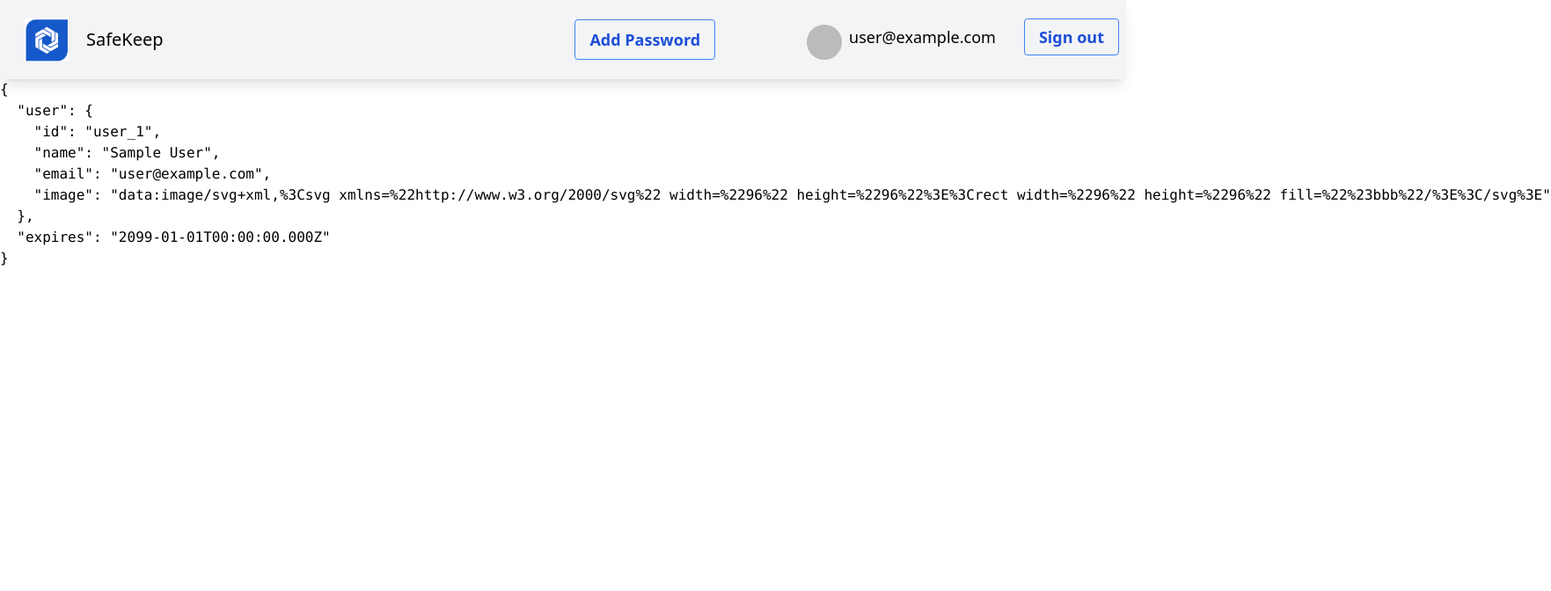
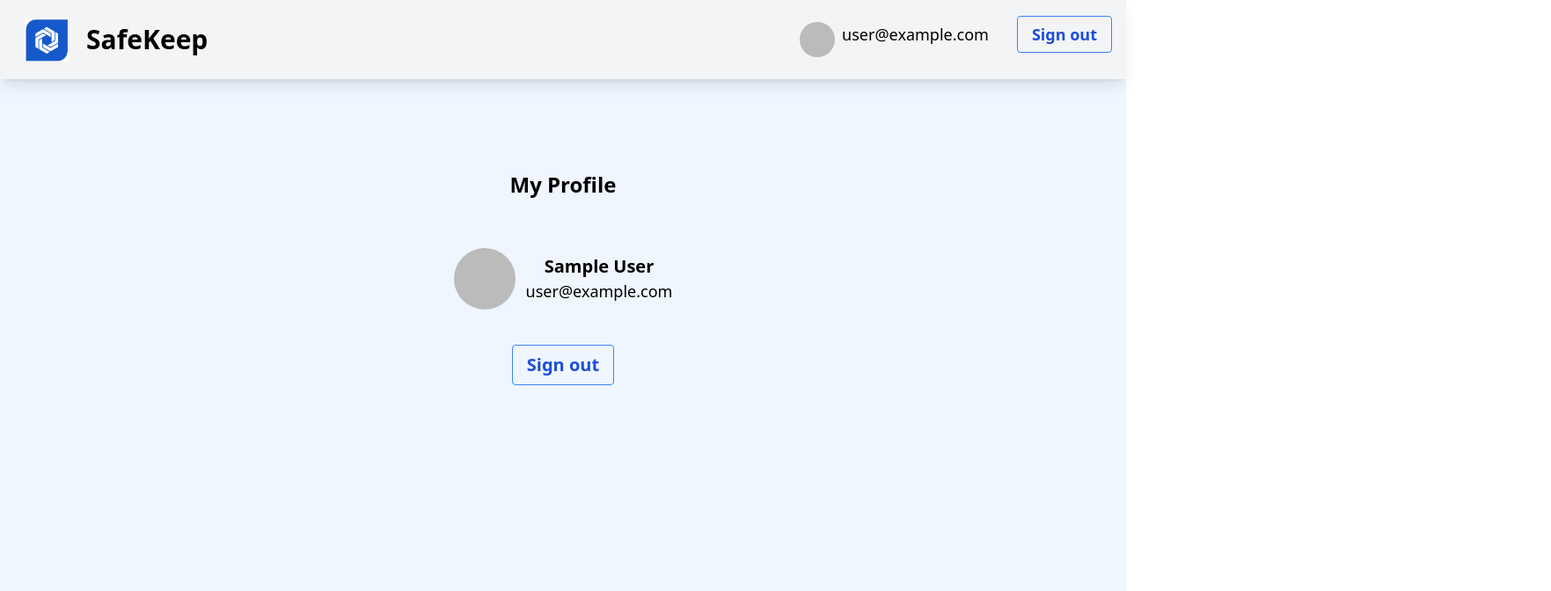
Before and after one commit to guptabhaskar/password-manager, a Next.js app: page /me in a window 1280 px wide. Shown: the top 672 px of the page at 88% size, 1763 px wide, since content can reach past the window. Built offline with nearby package versions, Linux system fonts and the light colour scheme; no server answers; sample sign-in values are in the browser's storage.

Commit message:
added add password form and profile page

```diff
--- a/components/PasswordView.tsx
+++ b/components/PasswordView.tsx
@@ -14,15 +14,16 @@ function PasswordView() {
   return (
     <>
       <button
-        className="bg-blue-500 hover:bg-blue-600 text-white font-semibold px-4 py-2 rounded"
+        className="bg-transparent text-blue-700 font-semibold py-2 px-4 border border-blue-500 rounded"
         onClick={handleOpenForm}
       >
-        Open Form
+        Add Password
       </button>
       <div
         className={`fixed top-0 left-0 w-full h-full bg-gray-500 bg-opacity-50 flex items-center justify-center ${
           isFormOpen ? "" : "hidden"
         }`}
+        onClick={handleCloseForm}
       >
         <form
           className="bg-white p-8 rounded-lg shadow-md"
@@ -32,14 +33,16 @@ function PasswordView() {
             width: "90%",
             height: "52%",
           }}
+          onClick={(e) => {
+            // do not close modal if anything inside modal content is clicked
+            e.stopPropagation();
+          }}
         >
           <h2 className="text-lg font-semibold mb-4 text-center">
-            Password View
+            Add Password
           </h2>
           <div className="mb-4">
-            <label className="block font-semibold mb-2" htmlFor="email">
-              Website
-            </label>
+            <label className="block font-semibold mb-2">Website</label>
             <input
               className="border border-gray-400 p-2 w-full rounded"
               type="text"
@@ -48,9 +51,7 @@ function PasswordView() {
             />
           </div>
           <div className="mb-4">
-            <label className="block font-semibold mb-2" htmlFor="email">
-              Username
-            </label>
+            <label className="block font-semibold mb-2">Username</label>
             <input
               className="border border-gray-400 p-2 w-full rounded"
               type="text"
@@ -59,12 +60,10 @@ function PasswordView() {
             />
           </div>
           <div className="mb-4">
-            <label className="block font-semibold mb-2" htmlFor="email">
-              Password
-            </label>
+            <label className="block font-semibold mb-2">Password</label>
             <input
               className="border border-gray-400 p-2 w-full rounded"
-              type="text"
+              type="password"
               id="passwordField"
               name="passwordField"
             />
@@ -74,16 +73,10 @@ function PasswordView() {
               type="submit"
               className="bg-blue-500 hover:bg-blue-600 text-white font-semibold px-4 py-2 rounded"
             >
-              Edit
+              Save
             </button>
           </div>
         </form>
-        <button
-          className="absolute top-0 right-0 m-4 text-xl "
-          onClick={handleCloseForm}
-        >
-          &times;
-        </button>
       </div>
     </>
   );
--- a/components/header.tsx
+++ b/components/header.tsx
@@ -1,13 +1,15 @@
 import Link from "next/link";
 import { signIn, signOut, useSession } from "next-auth/react";
 import Image from "next/image";
+import { useRouter } from "next/router";
+import PasswordView from "./PasswordView";
 
 // The approach used in this component shows how to build a sign in and sign out
 // component that works on pages which support both client and server side
 // rendering, and avoids any flash incorrect content on initial page load.
 export default function Header() {
-  const { data: session, status } = useSession();
-  const loading = status === "loading";
+  const { data: session } = useSession();
+  const router = useRouter();
 
   return (
     <header className="bg-gray-100 px-2 shadow-lg sticky top-0 z-50 w-full flex justify-between items-center">
@@ -25,24 +27,16 @@ export default function Header() {
                 className="m-5"
               />
             </div>
-            <div className="text-xl">SafeKeep</div>
+            <div className="text-3xl font-semibold">SafeKeep</div>
           </div>
         </Link>
       </div>
       {/* BOX 2 */}
       <div>
         <div className="flex font-light items-end text-lg space-x-6">
-          {session?.user && (
+          {session?.user && router.pathname === "/" && (
             <div className="mr-20">
-              <button
-                className="bg-transparent text-blue-700 font-semibold py-2 px-4 border border-blue-500 rounded"
-                onClick={(e) => {
-                  e.preventDefault();
-                  signIn();
-                }}
-              >
-                Add Password
-              </button>
+              <PasswordView />
             </div>
           )}
           <div className="mr-2 items-center">
@@ -63,15 +57,19 @@ export default function Header() {
             )}
             {session?.user && (
               <>
+                <Link href="/me" passHref>
                   {session.user.image && (
                     <span
-                    style={{ backgroundImage: `url('${session.user.image}')` }}
+                      style={{
+                        backgroundImage: `url('${session.user.image}')`,
+                      }}
                       className="rounded-full float-left h-10 w-10 bg-white bg-cover bg-no-repeat mr-2"
                     />
                   )}
                   <span className="mr-8">
                     <strong>{session.user.email ?? session.user.name}</strong>
                   </span>
+                </Link>
                 <a
                   href={`/api/auth/signout`}
                   className="bg-transparent text-blue-700 font-semibold py-2 px-4 border border-blue-500 rounded"
--- /dev/null
+++ b/next.config.js
@@ -0,0 +1,10 @@
+module.exports = {
+  reactStrictMode: true,
+  images: {
+    domains: [
+      "avatars.githubusercontent.com",
+      "lh3.googleusercontent.com",
+      "s.gravatar.com",
+    ],
+  },
+};
--- a/pages/_app.tsx
+++ b/pages/_app.tsx
@@ -2,6 +2,8 @@ import { SessionProvider } from "next-auth/react";
 import "../styles/globals.css";
 import type { AppProps } from "next/app";
 import type { Session } from "next-auth";
+import Layout from "../components/layout";
+import Head from "next/head";
 
 // Use of the <SessionProvider> is mandatory to allow components that call
 // `useSession()` anywhere in your application to access the `session` object.
@@ -11,7 +13,13 @@ export default function App({
 }: AppProps<{ session: Session }>) {
   return (
     <SessionProvider session={session}>
-      <Component {...pageProps} />
+      <Layout>
+        <Head>
+          <title>SafeKeep</title>
+          <link rel="icon" href="/logo.png" />
+        </Head>
+        <Component {...pageProps} />
+      </Layout>
     </SessionProvider>
   );
 }
--- a/pages/api-example.tsx
+++ /dev/null
@@ -1,16 +0,0 @@
-import Layout from "../components/layout";
-
-export default function ApiExamplePage() {
-  return (
-    <Layout>
-      <h1>API Example</h1>
-      <p>The examples below show responses from the example API endpoints.</p>
-      <p>
-        <em>You must be signed in to see responses.</em>
-      </p>
-      <h2>Session</h2>
-      <p>/api/examples/session</p>
-      <iframe src="/api/examples/session" />
-    </Layout>
-  );
-}
--- a/pages/index.tsx
+++ b/pages/index.tsx
@@ -1,15 +1,40 @@
-import Layout from "../components/layout";
 import SavedPasswordsList from "../components/SavedPasswordsList";
 import MasterPasswordView from "../components/MasterPasswordView";
 import PasswordView from "../components/PasswordView";
+import { useSession } from "next-auth/react";
+import Image from "next/image";
 
 export default function IndexPage() {
-  return (
-    <Layout>
-      <h1>NextAuth.js Example</h1>
-      <SavedPasswordsList />
-      <MasterPasswordView />
-      <PasswordView />
-    </Layout>
-  );
+  const { data: session } = useSession();
+
+  if (session) {
+    return (
+      <>
+        <SavedPasswordsList />
+        <MasterPasswordView />
+      </>
+    );
+  } else {
+    return (
+      <>
+        <div className="flex flex-col items-center text-center text-xl h-screen bg-blue-50">
+          <div className="font-bold text-xl pt-48">
+            You are not signed in yet.
+          </div>
+          <div className="flex items-center justify-start">
+            <div>
+              <Image
+                alt="logo"
+                src="/logo.png"
+                width={100}
+                height={100}
+                className="m-5"
+              />
+            </div>
+            <div className="text-3xl font-semibold">SafeKeep</div>
+          </div>
+        </div>
+      </>
+    );
+  }
 }
--- a/pages/me.tsx
+++ b/pages/me.tsx
@@ -1,32 +1,75 @@
-import { useSession } from "next-auth/react";
+import { useSession, signOut } from "next-auth/react";
 import { getServerSession } from "next-auth/next";
 import { authOptions } from "./api/auth/[...nextauth]";
-import Layout from "../components/layout";
 import AccessDenied from "../components/access-denied";
+import Image from "next/image";
 
 export default function MePage() {
   const { data: session } = useSession();
+  console.log(session);
 
   if (typeof window === "undefined") return null;
 
   if (session) {
     return (
-      <Layout>
-        <pre>{JSON.stringify(session, null, 2)}</pre>
-      </Layout>
+      <>
+        <div className="text-center pt-16 text-xl h-screen bg-blue-50">
+          <h2 className="font-bold text-xl lg:text-2xl mb-14 xl:mt-10">
+            My Profile
+          </h2>
+          <ul>
+            <li className="flex items-center justify-center text-2xl">
+              <Image
+                src={session?.user?.image || "/images/default_user.png"}
+                width={70}
+                height={70}
+                alt="user image"
+                className="rounded-full"
+              />
+              <div className="flex flex-col ml-3 text-lg">
+                <div className="text-xl font-semibold">
+                  {session?.user?.name}
+                </div>
+                <div className="text-lg">{session?.user?.email}</div>
+              </div>
+            </li>
+          </ul>
+          <span className="flex w-full justify-center">
+            <a
+              href={`/api/auth/signout`}
+              className="bg-transparent text-blue-700 font-semibold py-2 px-4 border border-blue-500 rounded m-10"
+              onClick={(e) => {
+                e.preventDefault();
+                signOut();
+              }}
+            >
+              Sign out
+            </a>
+          </span>
+        </div>
+      </>
     );
   }
   return (
-    <Layout>
+    <>
       <AccessDenied />
-    </Layout>
+    </>
   );
 }
 
 export async function getServerSideProps(context: any) {
+  const session = await getServerSession(context.req, context.res, authOptions);
+
+  if (!session) {
+    return {
+      redirect: {
+        destination: "/",
+        permanent: false,
+      },
+    };
+  }
+
   return {
-    props: {
-      session: await getServerSession(context.req, context.res, authOptions),
-    },
+    props: { session },
   };
 }
--- a/pages/protected.tsx
+++ /dev/null
@@ -1,40 +0,0 @@
-import { useState, useEffect } from "react";
-import { useSession } from "next-auth/react";
-import Layout from "../components/layout";
-import AccessDenied from "../components/access-denied";
-
-export default function ProtectedPage() {
-  const { data: session } = useSession();
-  const [content, setContent] = useState();
-
-  // Fetch content from protected route
-  useEffect(() => {
-    const fetchData = async () => {
-      const res = await fetch("/api/examples/protected");
-      const json = await res.json();
-      if (json.content) {
-        setContent(json.content);
-      }
-    };
-    fetchData();
-  }, [session]);
-
-  // If no session exists, display access denied message
-  if (!session) {
-    return (
-      <Layout>
-        <AccessDenied />
-      </Layout>
-    );
-  }
-
-  // If session exists, display content
-  return (
-    <Layout>
-      <h1>Protected Page</h1>
-      <p>
-        <strong>{content ?? "\u00a0"}</strong>
-      </p>
-    </Layout>
-  );
-}
```
Also changed, not shown: pages/client.tsx (deleted, +0 -27 lines), pages/server.tsx (deleted, +0 -43 lines). Lines whose indentation alone changed are shown as unchanged.
